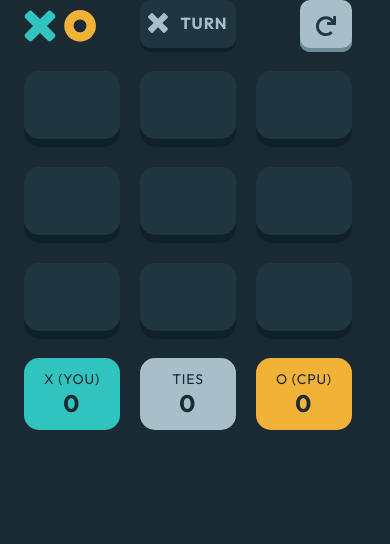
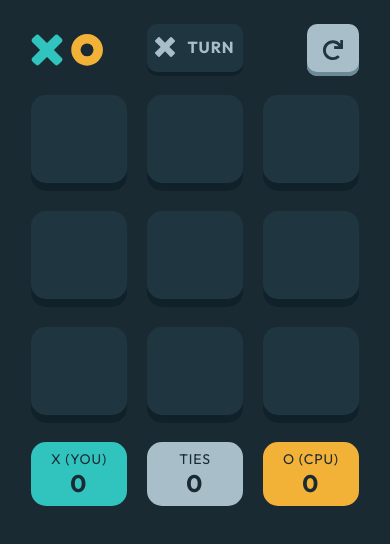
Before and after one commit to yudin7324/tic-tac-toe, a React (Vite) app: page /game in a window 390 px wide. Shown: the top 544 px of the page. Built offline with nearby package versions, Linux system fonts and the light colour scheme.

Commit message:
stylized mobile grid

```diff
--- a/src/components/Stat/stat.scss
+++ b/src/components/Stat/stat.scss
@@ -4,7 +4,6 @@
   justify-content: center;
   align-items: center;
   background-color: var(--color-semi-dark-navy);
-  height: 72px;
   border-radius: 15px;
 
   &__title {
--- a/src/hooks/useTicTacToe.ts
+++ b/src/hooks/useTicTacToe.ts
@@ -124,7 +124,8 @@
       return;
     }
 
-    setCurrentTurn(prev => (prev === 1 ? 0 : 1));
+    console.log('call')
+    setCurrentTurn((prev) => ((prev) === 1 ? 0 : 1));
   }, [board]);
 
   useEffect(() => {
--- a/src/pages/Game/Game.tsx
+++ b/src/pages/Game/Game.tsx
@@ -1,4 +1,4 @@
-import { FC } from 'react';
+import { FC, useEffect } from 'react';
 import './game.scss';
 import Cell from '@/components/Cell/Cell';
 import IconLogo from '@/components/icons/IconLogo';
@@ -29,6 +29,10 @@
     resetStats,
   } = useTicTacToe(config);
 
+  useEffect(() => {
+    console.log(currentTurn);
+  }, [currentTurn])
+
   const getPlayerLabel = (symbol: 1 | 0) => {
     if (config.mode === 'cpu') {
       return config.playerSymbol === symbol ? '(YOU)' : '(CPU)';
@@ -39,6 +43,7 @@
 
   return (
     <div className="game">
+      <div className='game__wrap'>
         <div className="game__heading">
           <IconLogo />
           <Turn value={currentTurn} />
@@ -77,6 +82,7 @@
           onNext={() => reset()}
         />
       </div>
+    </div>
   );
 };
 
--- a/src/pages/Game/game.scss
+++ b/src/pages/Game/game.scss
@@ -1,7 +1,19 @@
 .game {
-  display: flex;
-  flex-direction: column;
-  gap: 19px;
+  padding: 24px 0;
+
+  @media (min-width: 600px) {
+    display: flex;
+    align-items: center;
+    height: 100%;
+    padding: 0;
+  }
+
+  &__wrap {
+    display: flex;
+    flex-direction: column;
+    align-items: center;
+    gap: 19px;
+  }
 
   &__heading {
     display: grid;
@@ -17,7 +29,7 @@
   &__grid {
     display: grid;
     grid-template-columns: repeat(3, 96px);
-    grid-template-rows: repeat(3, 76px);
+    grid-template-rows: repeat(3, 96px);
     gap: 20px;
 
     @media (min-width: 600px) {
```
Lines whose indentation alone changed are shown as unchanged.
